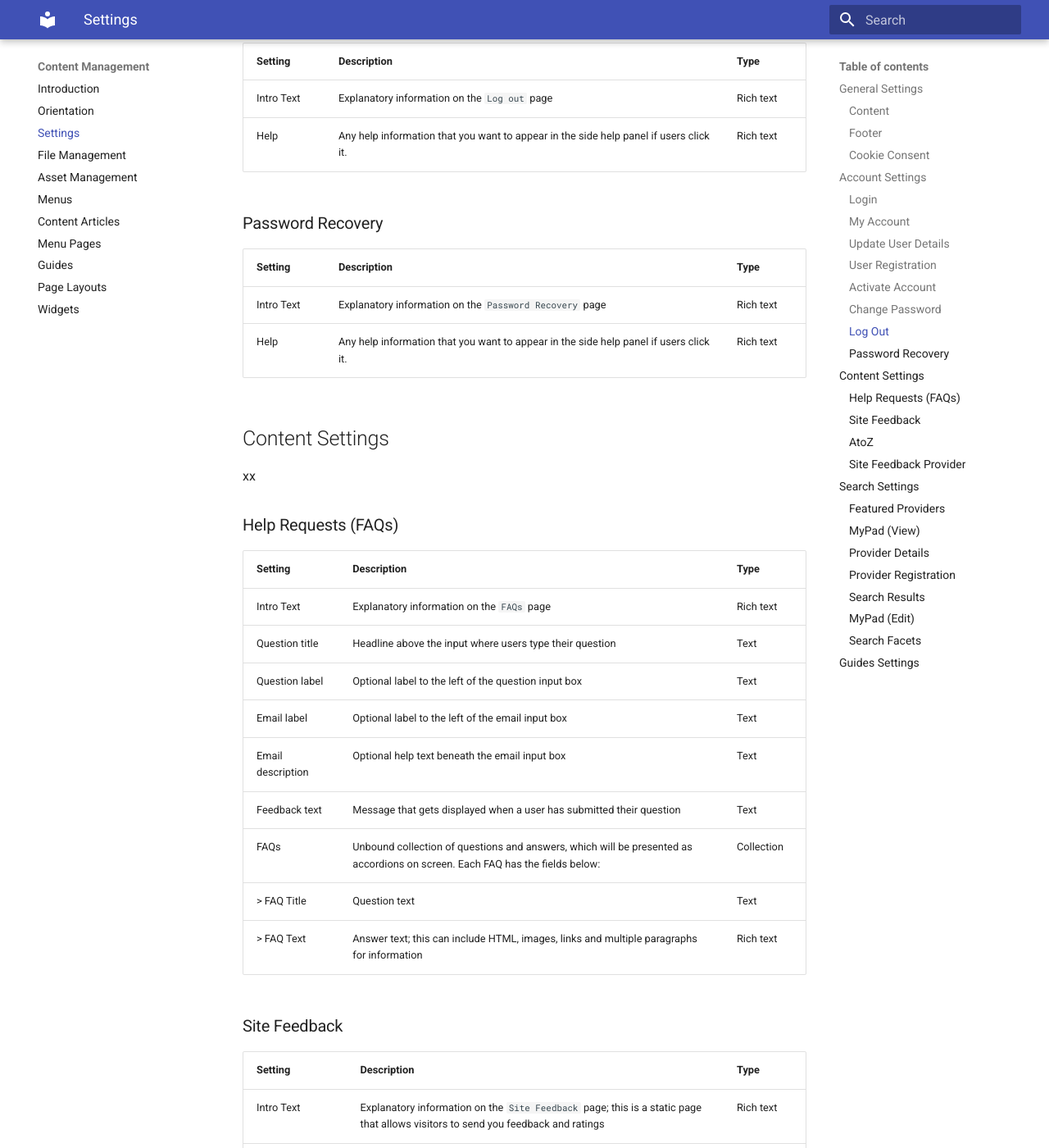
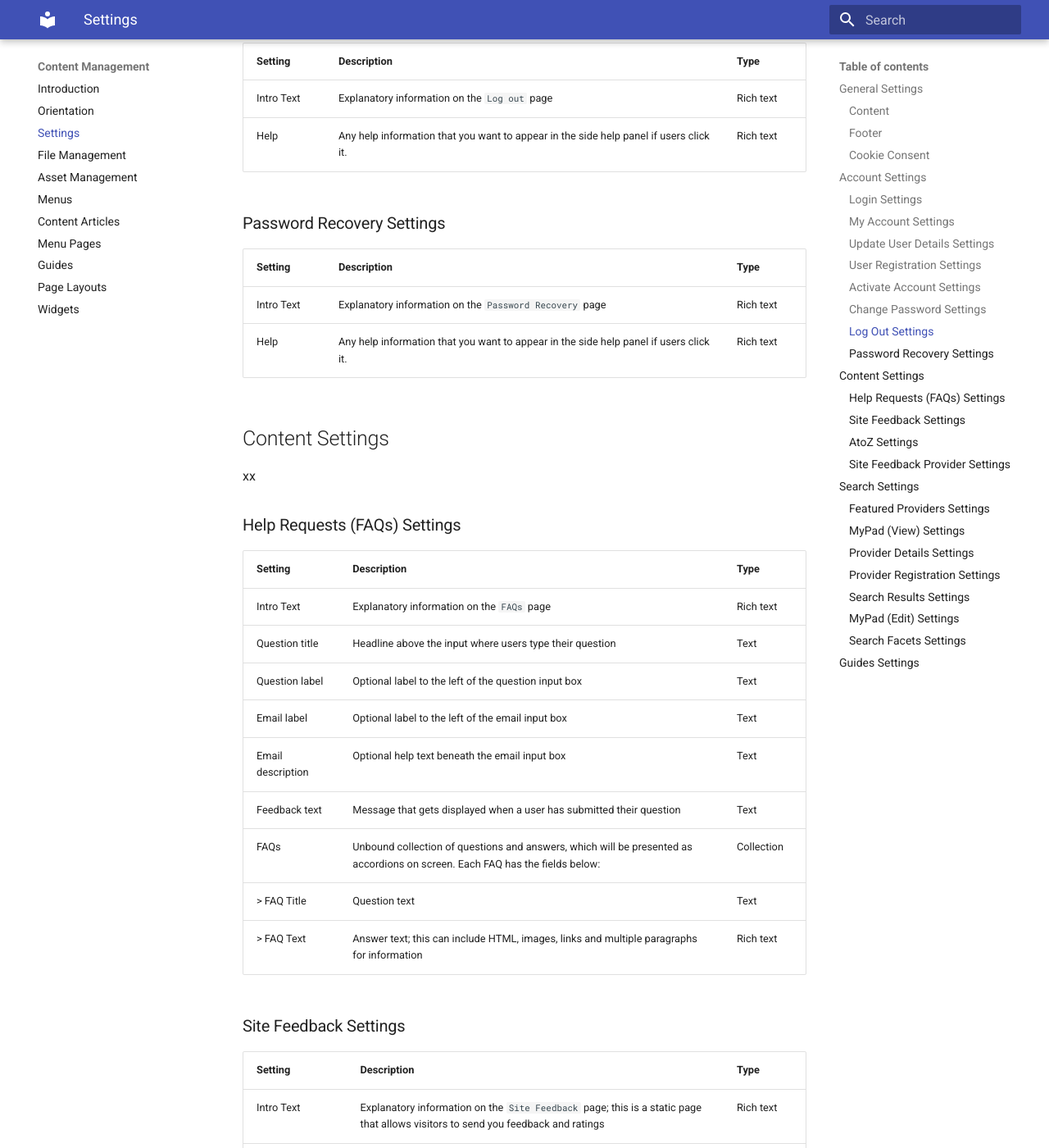
Before and after one commit to airburst/docs-cms, an MkDocs documentation site: the page built from docs/settings/index.md, in a window 1280 px wide and 1400 px high, scrolled down 6026 px. Shown: the whole window at 82% size. Built offline with MkDocs 1.6.1 and Material for MkDocs 9.7.7, drawn with Linux system fonts in a browser that asks for light colours; old or Windows-style settings are respelled for this version of MkDocs; some of the changed text lies outside the part shown.

Commit message:
Updated Settings Titles

```diff
--- a/docs/settings/index.md
+++ b/docs/settings/index.md
@@ -50,7 +50,7 @@ The footer area has a standardised layout in two halves.  The left half is free
 
 This section groups all of the individual settings around the secure account page, registering and signing in and out.
 
-### Login
+### Login Settings
 |Setting|Description|Type|
 | ------------- | ------------- | ------------- |
 |Intro text|Paragraphs of introductory text for visitors at the top of the Login screen|Rich text|
@@ -59,7 +59,7 @@ This section groups all of the individual settings around the secure account pag
 |Forgotten password link title|Title attribute (used by screen readers) for the `Forgotten Password` hyperlink|Text|
 |Help|Any help information that you want to appear in the side help panel if users click it.  This can contain images, links, etc.|Rich text|
 
-### My Account
+### My Account Settings
 |Setting|Description|Type|
 | ------------- | ------------- | ------------- |
 |Intro text|Paragraphs of introductory text for visitors at the top of their account page|Rich text|
@@ -78,7 +78,7 @@ This section groups all of the individual settings around the secure account pag
     __TODO__
     Check 'Message' in table above. And 'Action'
 
-### Update User Details
+### Update User Details Settings
 |Setting|Description|Type|
 | ------------- | ------------- | ------------- |
 |Intro Text|Introductory paragraph on the `Change Details` page|Rich text|
@@ -88,7 +88,7 @@ This section groups all of the individual settings around the secure account pag
 |Cancel button title|Label for the `Cancel` button|Text|
 |Help|Any help information that you want to appear in the side help panel if users click it.  This can contain images, links, etc.|Rich text|
 
-### User Registration
+### User Registration Settings
 |Setting|Description|Type|
 | ------------- | ------------- | ------------- |
 |Intro Text|Introductory paragraph on the `User Registration` page|Rich text|
@@ -107,13 +107,13 @@ This section groups all of the individual settings around the secure account pag
 |Registration completed text|Any notes or guidance that you want to appear when the user has completed the registration journey|Rich text|
 |Help|Any help information that you want to appear in the side help panel if users click it.  This can contain images, links, etc.|Rich text|
 
-### Activate Account
+### Activate Account Settings
 |Setting|Description|Type|
 | ------------- | ------------- | ------------- |
 |Intro Text|Explanatory information on the `Activate Account` page; this page informs users about the process by which they will be sent an email with an activation code and a link they can click to complete the activation|Rich text|
 |Help|Any help information that you want to appear in the side help panel if users click it.|Rich text|
 
-### Change Password
+### Change Password Settings
 |Setting|Description|Type|
 | ------------- | ------------- | ------------- |
 |Intro Text|Explanatory information on the `Change Password` page|Rich text|
@@ -126,13 +126,13 @@ This section groups all of the individual settings around the secure account pag
 |Help|Any help information that you want to appear in the side help panel if users click it.|Rich text|
 
 
-### Log Out
+### Log Out Settings
 |Setting|Description|Type|
 | ------------- | ------------- | ------------- |
 |Intro Text|Explanatory information on the `Log out` page|Rich text|
 |Help|Any help information that you want to appear in the side help panel if users click it.|Rich text|
 
-### Password Recovery
+### Password Recovery Settings
 |Setting|Description|Type|
 | ------------- | ------------- | ------------- |
 |Intro Text|Explanatory information on the `Password Recovery` page|Rich text|
@@ -142,7 +142,7 @@ This section groups all of the individual settings around the secure account pag
 
 xx
 
-### Help Requests (FAQs)
+### Help Requests (FAQs) Settings
 |Setting|Description|Type|
 | ------------- | ------------- | ------------- |
 |Intro Text|Explanatory information on the `FAQs` page|Rich text|
@@ -155,8 +155,7 @@ xx
 |> FAQ Title|Question text|Text|
 |> FAQ Text|Answer text; this can include HTML, images, links and multiple paragraphs for information|Rich text|
 
-
-### Site Feedback
+### Site Feedback Settings
 |Setting|Description|Type|
 | ------------- | ------------- | ------------- |
 |Intro Text|Explanatory information on the `Site Feedback` page; this is a static page that allows visitors to send you feedback and ratings|Rich text|
@@ -169,13 +168,13 @@ xx
 |Analytics Event|Google analytics event name for the event triggered when a user submits feedback|Text|
 |Help|Any help information that you want to appear in the side help panel if users click it|Rich text|
 
-### AtoZ
+### AtoZ Settings
 |Setting|Description|Type|
 | ------------- | ------------- | ------------- |
 |Intro Text|Explanatory information on the `A to Z` page, which is automatically generated from your site content|Rich text|
 |Help|Any help information that you want to appear in the side help panel if users click it.|Rich text|
 
-### Site Feedback Provider
+### Site Feedback Provider Settings
 |Setting|Description|Type|
 | ------------- | ------------- | ------------- |
 |Intro Text|Explanatory information on a `Provider Feedback` page; this is a static page that allows visitors to send feedback and ratings for a specific provider|Rich text|
@@ -192,7 +191,7 @@ xx
 
 This section contains all of the settings for search results, _MyPad_ and service providers.
 
-### Featured Providers
+### Featured Providers Settings
 |Setting|Description|Type|
 | ------------- | ------------- | ------------- |
 |Intro Text|Explanatory information in a `Featured Providers` section, which appears as a first set of results, akin to Google sponsored results|Rich text|
@@ -201,7 +200,7 @@ This section contains all of the settings for search results, _MyPad_ and servic
 |View All Records Button Google analytics label|Google Analytics event label for the `View All Records` event|Text|
 |Help|Any help information that you want to appear in the side help panel if users click it.|Rich text|
 
-### MyPad (View)
+### MyPad (View) Settings
 |Setting|Description|Type|
 | ------------- | ------------- | ------------- |
 |Intro Text|Explanatory information on the `MyPad` page|Rich text|
@@ -225,7 +224,7 @@ This section contains all of the settings for search results, _MyPad_ and servic
 |View MyPad Button Google analytics label|Google Analytics event label for the `View MyPad` click event|Text|
 |Help|Any help information that you want to appear in the side help panel if users click it.|Rich text|
 
-### Provider Details
+### Provider Details Settings
 
 !!! warning
     __TODO__
@@ -235,7 +234,7 @@ This section contains all of the settings for search results, _MyPad_ and servic
     |Intro Text|Explanatory information on the `A to Z` page|Rich text|
     |Help|Any help information that you want to appear in the side help panel if users click it.|Rich text|
 
-### Provider Registration
+### Provider Registration Settings
 |Setting|Description|Type|
 | ------------- | ------------- | ------------- |
 |Intro Text|Explanatory information on the `Provider Registration` page|Rich text|
@@ -252,7 +251,7 @@ This section contains all of the settings for search results, _MyPad_ and servic
 |Registration completed text|Additional information that you want to display to a provider after they have registered|Rich text|
 |Help|Any help information that you want to appear in the side help panel if users click it.|Rich text|
 
-### Search Results
+### Search Results Settings
 |Setting|Description|Type|
 | ------------- | ------------- | ------------- |
 |Intro Text|Explanatory information on the `Search` page|Rich text|
@@ -268,7 +267,7 @@ Result and no-result text above can use placeholders as follows:
     Display to: @DisplayTo@
     (e.g Your search '@SearchTerm@' returned @NumberOfResults@ records)
 
-### MyPad (Edit)
+### MyPad (Edit) Settings
 |Setting|Description|Type|
 | ------------- | ------------- | ------------- |
 |Add Intro Text|Explanatory information on the `MyPad` page `Add` section|Rich text|
@@ -295,7 +294,7 @@ Result and no-result text above can use placeholders as follows:
 |Cancel Button Button Google analytics label|Google Analytics event label for the `Cancel Button` click event|Text|
 |Help|Any help information that you want to appear in the side help panel if users click it.|Rich text|
 
-### Search Facets
+### Search Facets Settings
 |Setting|Description|Type|
 | ------------- | ------------- | ------------- |
 |Postcodes label|Explanatory information on the `Postcodes` search facet, which allows users to filter results by postcode area|Text|
```
